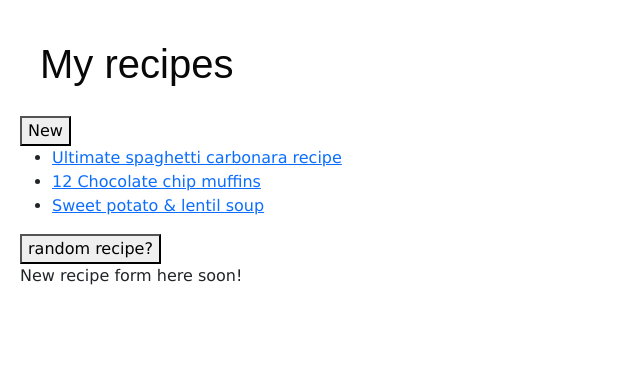
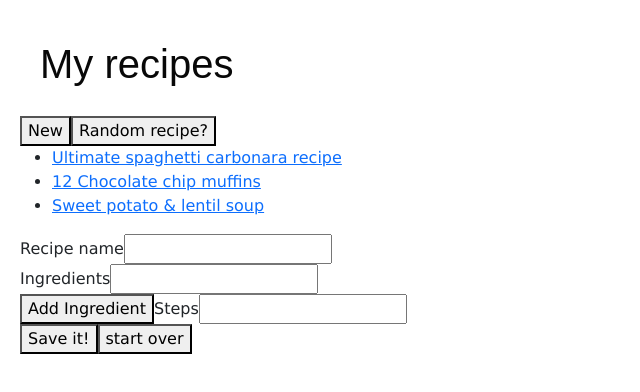
Before and after one commit to acmainier/recipes, a React (Vite) app: page /recipes/newRecipe in a window 1280 px wide. Shown: the top 392 px of the page, without its empty margins (0-640 px from the left). Built offline with nearby package versions, Linux system fonts and the light colour scheme.

Commit message:
Getting data from new recipe form

```diff
--- a/package.json
+++ b/package.json
@@ -10,8 +10,8 @@
     "preview": "vite preview"
   },
   "dependencies": {
-    "react": "^18.3.1",
-    "react-dom": "^18.3.1",
+    "react": "19.0.0",
+    "react-dom": "19.0.0",
     "react-router-dom": "^7.0.2"
   },
   "devDependencies": {
--- a/src/Root.jsx
+++ b/src/Root.jsx
@@ -1,4 +1,4 @@
-import { Outlet, Link, Form, useLoaderData } from "react-router-dom";
+import { Outlet, Link, useLoaderData } from "react-router-dom";
 import { useNavigate } from "react-router";
 import { getAllRecipes } from "./recipes-api";
 
@@ -15,9 +15,25 @@ export default function Root() {
         <h1>My recipes</h1>
         {
           <div>
-            <Form method="post">
-              <button type="submit">New</button>
-            </Form>
+            <button
+              type="button"
+              onClick={() => {
+                navigate(`recipes/newRecipe`);
+              }}
+            >
+              New
+            </button>
+
+            <button
+              type="button"
+              onClick={() => {
+                navigate(
+                  `recipes/` + Math.floor(Math.random() * recipes.length)
+                );
+              }}
+            >
+              Random recipe?
+            </button>
           </div>
         }
         <nav>
@@ -30,15 +46,6 @@ export default function Root() {
               );
             })}
           </ul>
-
-          <button
-            type="button"
-            onClick={() => {
-              navigate(`recipes/` + Math.floor(Math.random() * recipes.length));
-            }}
-          >
-            random recipe?
-          </button>
         </nav>
       </div>
       <div id="detail">
--- a/src/main.jsx
+++ b/src/main.jsx
@@ -4,7 +4,7 @@ import Root, { loader as rootLoader } from "./Root";
 import ErrorPage from "./error-page";
 
 import RecipePage, { loader as recipeLoader } from "./RecipePage";
-
+import NewRecipe from "./newRecipe";
 import { createBrowserRouter, RouterProvider } from "react-router-dom";
 
 const router = createBrowserRouter([
@@ -21,7 +21,7 @@ const router = createBrowserRouter([
       },
       {
         path: "/recipes/newRecipe",
-        element: <div>New recipe form here soon!</div>,
+        element: <NewRecipe />,
       },
     ],
   },
--- /dev/null
+++ b/src/newRecipe.jsx
@@ -0,0 +1,42 @@
+import { createRecipe } from "./recipes-api";
+
+export default function NewRecipe() {
+  function display(formData) {
+    const formName = formData.get("recipeName");
+    const formIngredients = formData.getAll("recipeIngredient");
+
+    const formIngredientsComplete = formIngredients.map((ingredient, id) => ({
+      id: (id + 1) * 100,
+      name: ingredient,
+    }));
+
+    const formSteps = formData.getAll("recipeStep");
+
+    const formStepsComplete = formSteps.map((step, id) => ({
+id: (id +1) * 100,
+name: step,
+    }));
+
+    console.log(formName, formIngredientsComplete, formStepsComplete);
+    createRecipe(formName, formIngredientsComplete, formStepsComplete);
+  }
+
+  return (
+    <div>
+      <form action={display}>
+        <label htmlFor="recipeName">Recipe name</label>
+        <input type="text" name="recipeName" id="recipeName" /> <br />
+        <label htmlFor="recipeIngredient">Ingredients</label>
+        <input type="text" name="recipeIngredient" id="recipeIngredient" />
+        <br />
+        <button type="button">Add Ingredient</button>
+        <label htmlFor="recipeStep">Steps</label>
+        <input type="text" name="recipeStep" id="recipeStep" />
+        <p>
+          <button type="submit">Save it!</button>
+          <button type="button">start over</button>
+        </p>
+      </form>
+    </div>
+  );
+}
```
Also changed, not shown: 1 other file (tests, documents, lock files or other folders).
